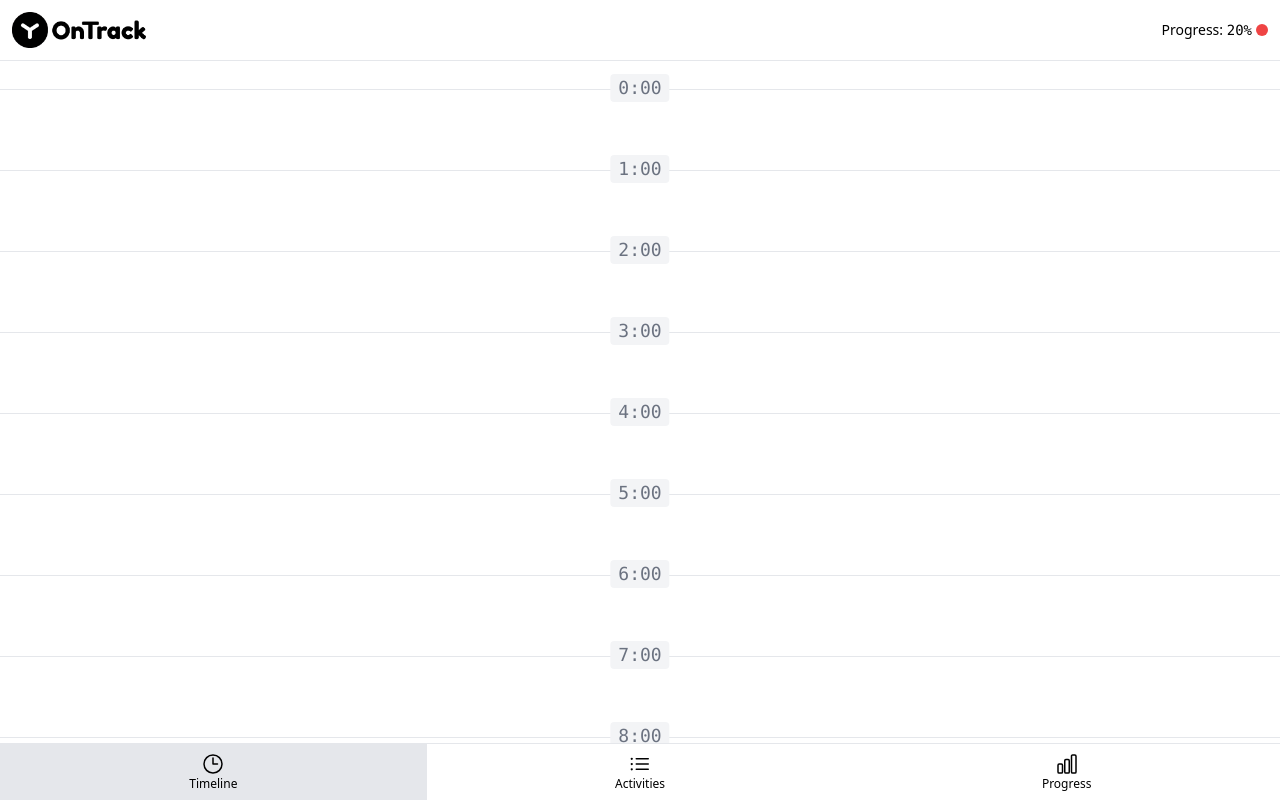
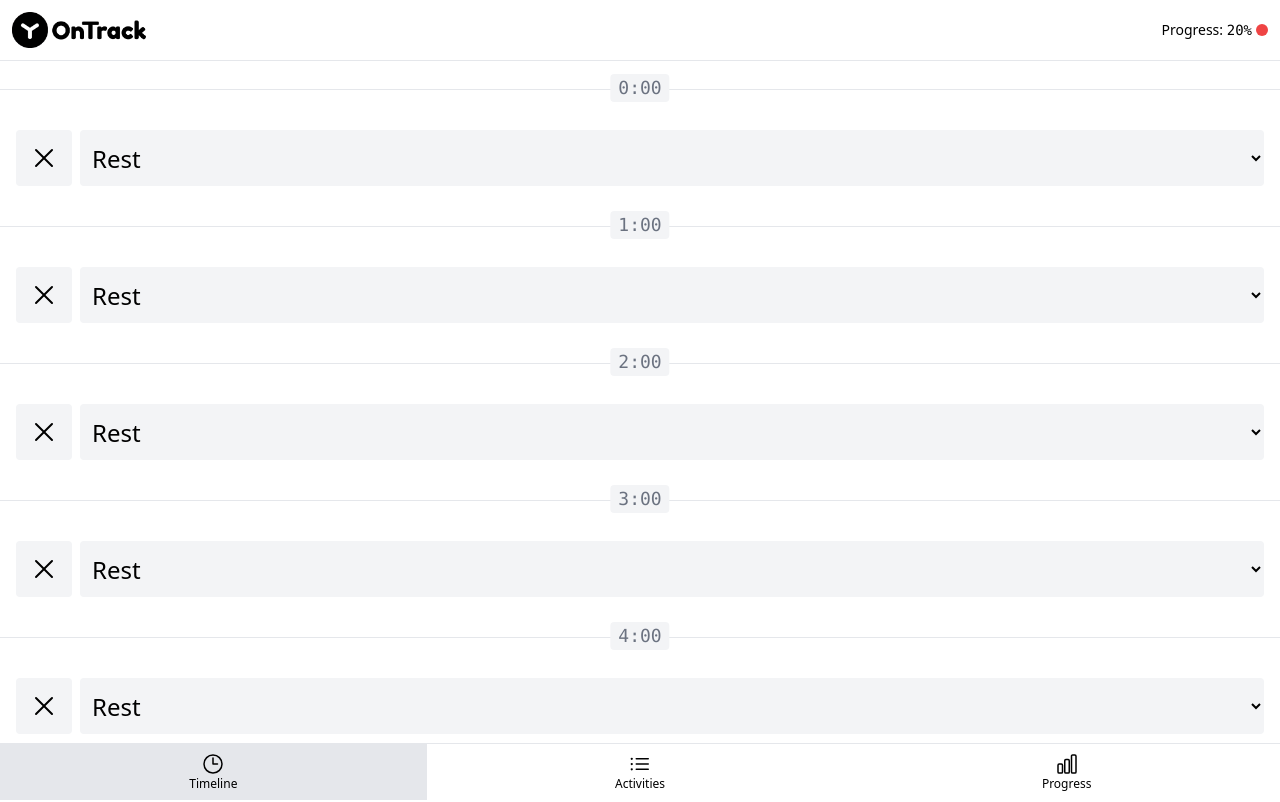
Before and after one commit to sigmarius/vue-ontrack, a Vue app: page /#timeline in a window 1280 px wide. Shown: the top 802 px of the page. Built offline with nearby package versions, Linux system fonts and the light colour scheme.

Commit message:
Создает компонент выпадающего списка

```diff
--- a/src/components/TimelineItem.vue
+++ b/src/components/TimelineItem.vue
@@ -1,4 +1,6 @@
 <script setup>
+import { XMarkIcon } from "@heroicons/vue/24/solid";
+
 const props = defineProps(["timelineItem"]);
 
 const hourLinkClasses = [
@@ -7,10 +9,34 @@ const hourLinkClasses = [
     ? "font-black text-white bg-purple-900"
     : "text-gray-500 bg-gray-100",
 ];
+
+const options = [
+  { value: 1, label: "Coding" },
+  { value: 2, label: "Reading" },
+  { value: 3, label: "Training" },
+];
 </script>
 
 <template>
   <li class="relative px-4 py-10 flex flex-col gap-2 border-t border-gray-200">
     <a href="#" :class="hourLinkClasses"> {{ timelineItem.hour }}:00 </a>
+
+    <div class="flex gap-2">
+      <button
+        class="p-3 rounded bg-gray-100 enabled:hover:bg-gray-200 disabled:cursor-not-allowed disabled:opacity-50"
+      >
+        <XMarkIcon class="h-8" />
+      </button>
+      <select
+        name=""
+        id=""
+        class="py-1 px-2 w-full text-2xl truncate rounded bg-gray-100"
+      >
+        <option selected disabled value="">Rest</option>
+        <option v-for="{ value, label } in options" :value="value" :key="value">
+          {{ label }}
+        </option>
+      </select>
+    </div>
   </li>
 </template>
```
